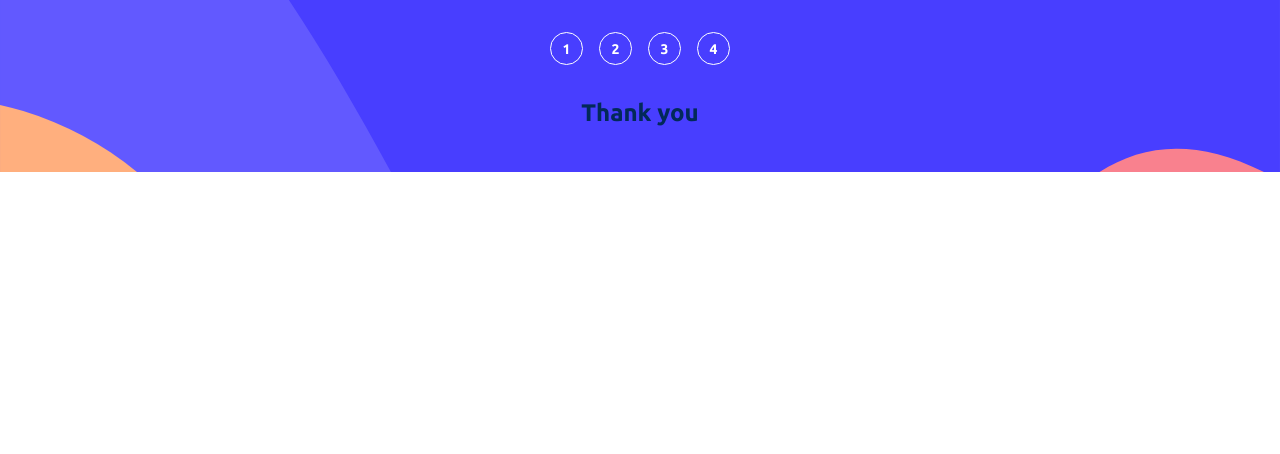
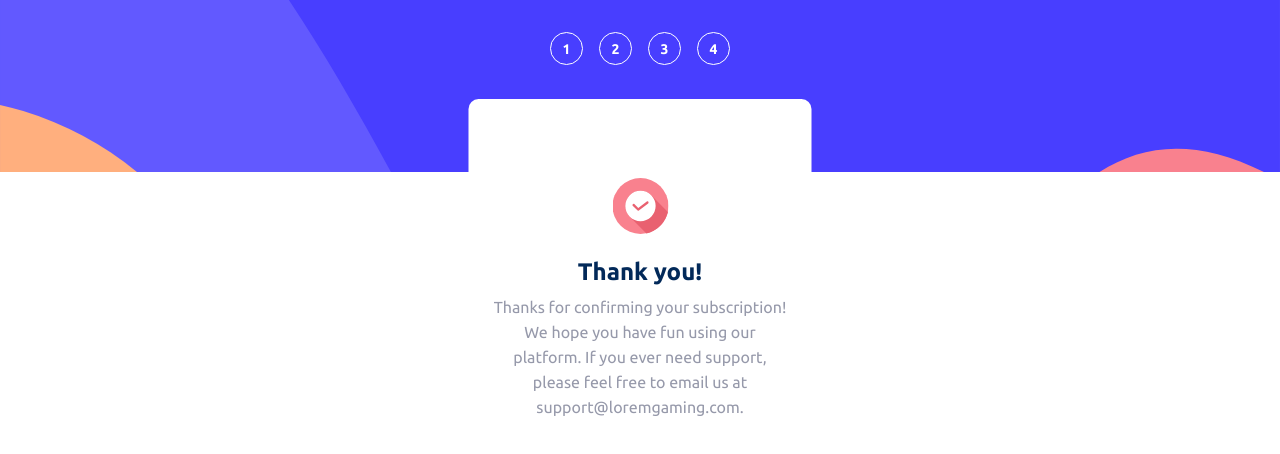
Before and after one commit to claystuart/multi-step-form, a React (Create React App) app: page /thankYou in a window 1280 px wide. Shown: the top 454 px of the page. Built offline with nearby package versions, Linux system fonts and the light colour scheme.

Commit message:
Create and style ThankYou.jsx.

```diff
--- a/src/pages/ThankYou.jsx
+++ b/src/pages/ThankYou.jsx
@@ -1,7 +1,35 @@
-function ThankYou(){
-    return(
-        <h1>Thank you</h1>
+import thankYou from "../images/icon-thank-you.svg"
+export default function ThankYou() {
+    let thankYouStyle = {
+        width: 343,
+        height: 400,
+        background: "white",
+        borderRadius: 10,
+        display: "flex",
+        flexDirection: "column",
+        alignItems: "center"
+    }
+
+    let imgStyle = {
+        width: 56,
+        height: 56,
+        marginTop: 79
+    }
+
+    let noteStyle = {
+        width: 295,
+        height: 125,
+        textAlign: "center",
+        lineHeight: "25px"
+    }
+
+    return (
+        <div style={thankYouStyle}>
+            <img src={thankYou} style={imgStyle} alt="Thank You" />
+            <h1 style={{ marginTop: 24 }}>Thank you!</h1>
+            <h2 style={noteStyle}>Thanks for confirming your subscription! We hope you have fun
+                using our platform. If you ever need support, please feel free
+                to email us at support@loremgaming.com.</h2>
+        </div>
     );
 }
-
-export default ThankYou;
```
